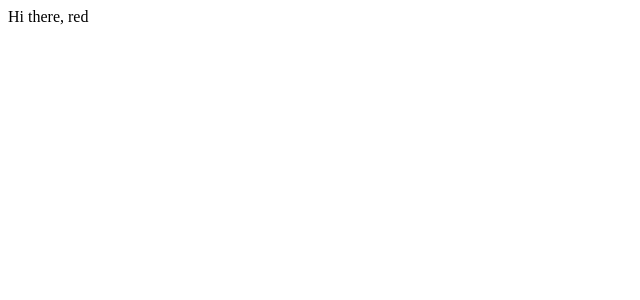
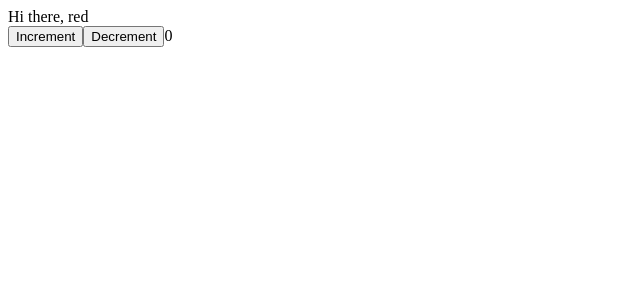
Before and after one commit to lesiak/typescript_udemy_stephen_grider, a React (Create React App) app in the folder app6_react/: page / in a window 1280 px wide. Shown: the top 300 px of the page, without its empty margins (0-640 px from the left). Built offline with nearby package versions, Linux system fonts and the light colour scheme.

Commit message:
[APP6-REACT] Component state

```diff
--- a/app6_react/src/index.tsx
+++ b/app6_react/src/index.tsx
@@ -6,8 +6,26 @@
 }
 
 class App extends React.Component<AppProps> {
+  state = { counter: 0 };
+
+  onIncrement = (): void => {
+    this.setState({ counter: this.state.counter + 1 });
+  };
+
+  onDecrement = (): void => {
+    this.setState({ counter: this.state.counter - 1 });
+  };
+
   render() {
-    return <div>Hi there, {this.props.color}</div>;
+    return (
+      <div>
+        Hi there, {this.props.color}
+        <br />
+        <button onClick={this.onIncrement}>Increment</button>
+        <button onClick={this.onDecrement}>Decrement</button>
+        {this.state.counter}
+      </div>
+    );
   }
 }
 
```
